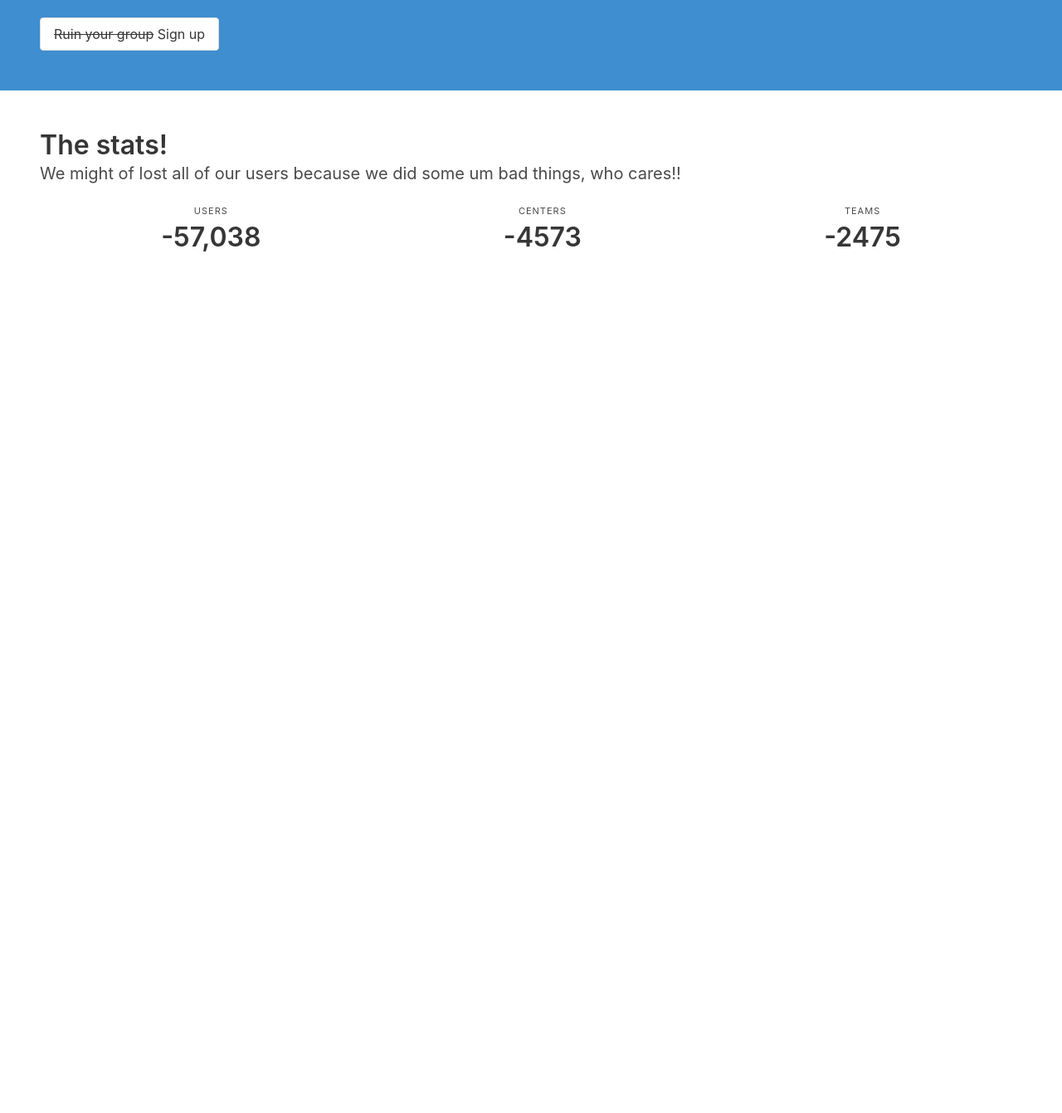
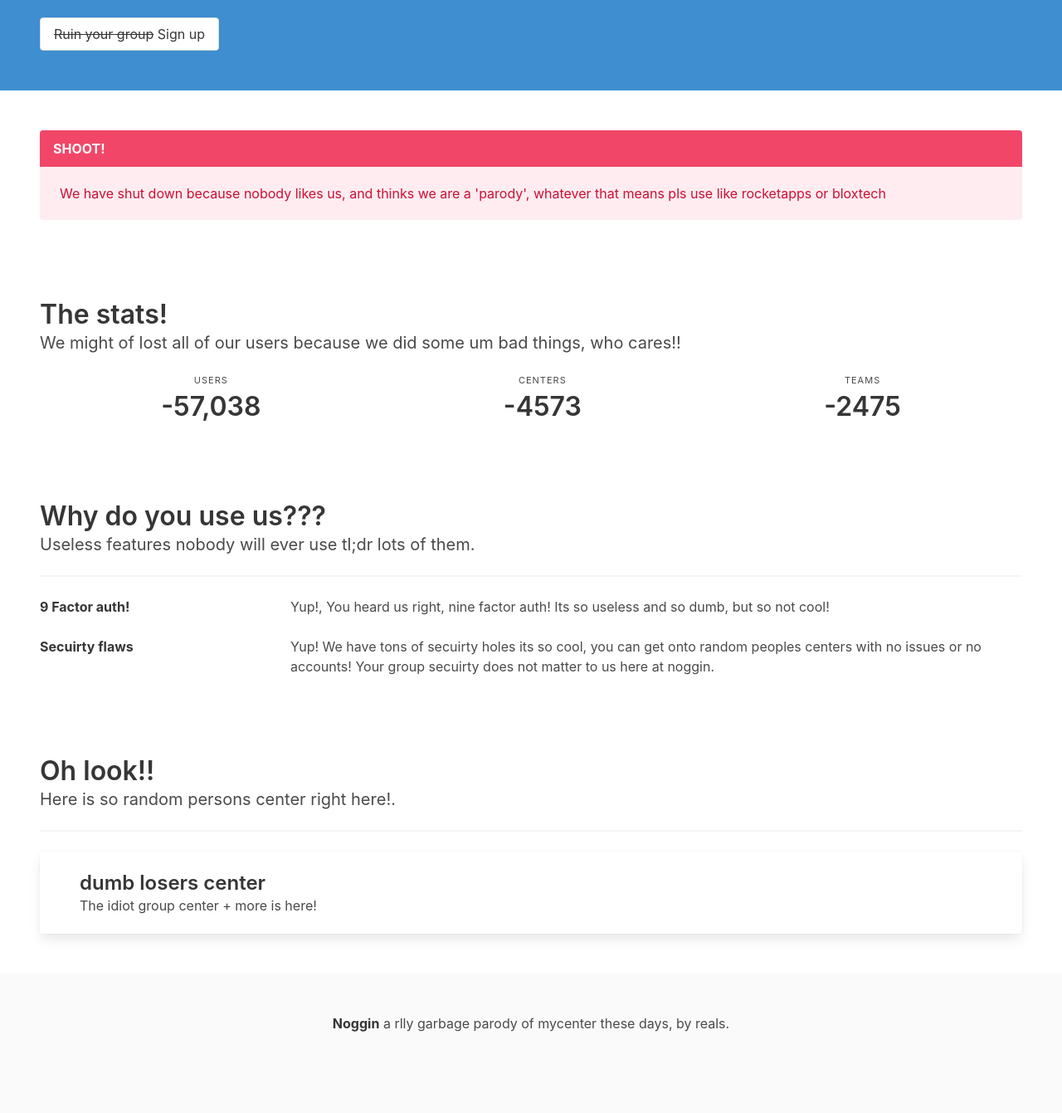
Before and after one commit to ItsMrReals/hyra, a plain HTML site: page index.html in a window 1280 px wide. Shown: the part 172-1513 px from the top of the page at 83% size. Before the commit the page ends 800 px from the top, so only its background shows below. Drawn offline with nearby package versions, Linux system fonts and the light colour scheme; some packages are replaced by stand-ins of ours; a script that the page names is missing.

Commit message:
New crap

```diff
--- a/index.html
+++ b/index.html
@@ -50,6 +50,18 @@
     </div>
 
   </section>
+  </section>
+  <section class="section">
+    <article class="message is-danger">
+      <div class="message-header">
+        <p>SHOOT!</p>
+      </div>
+      <div class="message-body">
+        We have shut down because nobody likes us, and thinks we are a 'parody', whatever that means pls use like
+        rocketapps or bloxtech
+      </div>
+    </article>
+  </section>
   <section class="hero">
     <div class="hero-body">
       <h1 class="title">
@@ -79,7 +91,53 @@
         </div>
     </div>
     </nav>
-  </section>
+
+    <section class="section">
+
+      <p class="title">Why do you use us???</p>
+      <p class="subtitle"> Useless features nobody will ever use tl;dr lots of them.</p>
+      <hr>
+      <div class="columns is-multiline">
+        <div class="column is-one-quarter"> <strong> 9 Factor auth!</strong></div>
+        <div class="column is-three-quarters"> Yup!, You heard us right, nine factor auth! Its so useless and so dumb,
+          but
+          so not cool!</div>
+        <div class="column is-one-quarter"> <strong> Secuirty flaws</strong></div>
+        <div class="column is-three-quarters"> Yup! We have tons of secuirty holes its so cool, you can get onto random
+          peoples centers with no issues or no accounts! Your group secuirty does not matter to us here at noggin.
+        </div>
+      </div>
+
+    </section>
+    <section class="section">
+      <p class="title">Oh look!!</p>
+      <p class="subtitle"> Here is so random persons center right here!.</p>
+      <hr>
+      <div class="card is-clickable" id="ridk">
+        <div class="media is-left pt-5 pl-6 pb-5 pr-5">
+          <div class="media-left">
+
+            <div class="media-content">
+
+              <p class="title is-4"> dumb losers center</p>
+              <p class="subtitle is-6">The idiot group center + more is here!</p>
+
+            </div>
+          </div>
+          <div class="media-right pl-6">
+          </div>
+
+
+        </div>
+
+    </section>
+    <footer class="footer">
+      <div class="content has-text-centered">
+        <p>
+          <strong>Noggin</strong> a rlly garbage parody of mycenter these days, by reals</a>.
+        </p>
+      </div>
+    </footer>
 
 </body>
 
@@ -96,7 +154,7 @@
     <div style="text-align: left; margin-left: 10px">
       <strong>OOPS!</strong><br>
       We're sorry but we could not figure out how to sign u up, sorry!
-    </div>`,        toast: true,
+    </div>`, toast: true,
         showConfirmButton: false,
         timer: 10000
       })
@@ -115,7 +173,7 @@
     <div style="text-align: left; margin-left: 10px">
       <strong>OOPS!</strong><br>
       we dont support signins yet, use bloxtech!
-    </div>`,        toast: true,
+    </div>`, toast: true,
         showConfirmButton: false,
         timer: 10000
       })
@@ -134,13 +192,24 @@
     <div style="text-align: left; margin-left: 10px">
       <strong>OOPS!</strong><br>
       we dont support signups yet, use bloxtech!
-    </div>`,        toast: true,
+    </div>`, toast: true,
         showConfirmButton: false,
         timer: 10000
       })
       button3.classList.remove('is-loading');
     }, 1500)
   })
+  const button4 = document.getElementById('ridk');
+
+  button4.addEventListener('click', () => {
+    console.log('clicked');
+    Swal.fire({
+      icon: 'error',
+      title: 'Oops',
+      text: 'Looks like this garbage group has deleted data, STUPID!!!!!!',
+      footer: 'USE BLOXTECH!'
+    })
+  })
 </script>
 
 </html>
```
Also changed, not shown: main.css (added).
